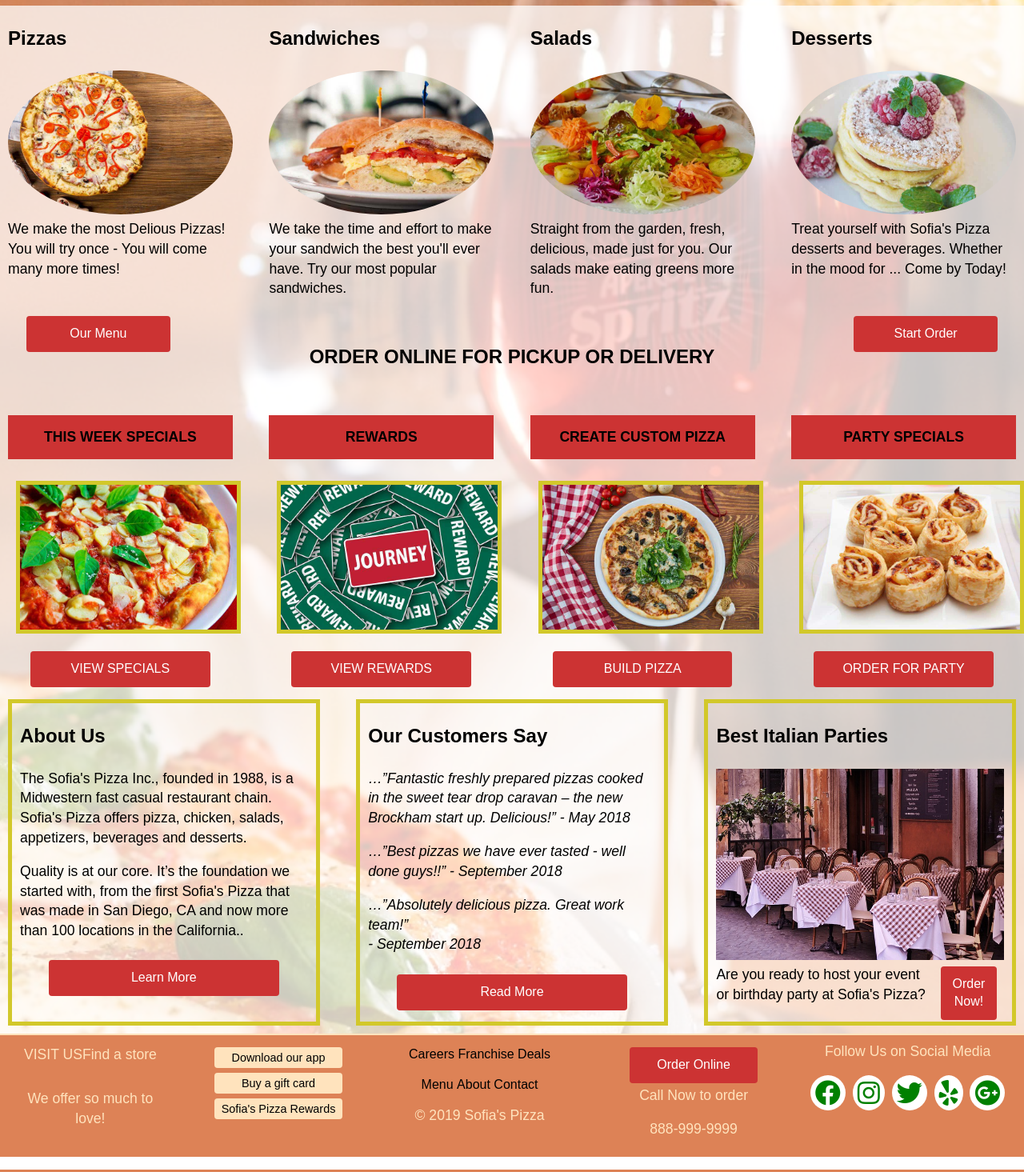
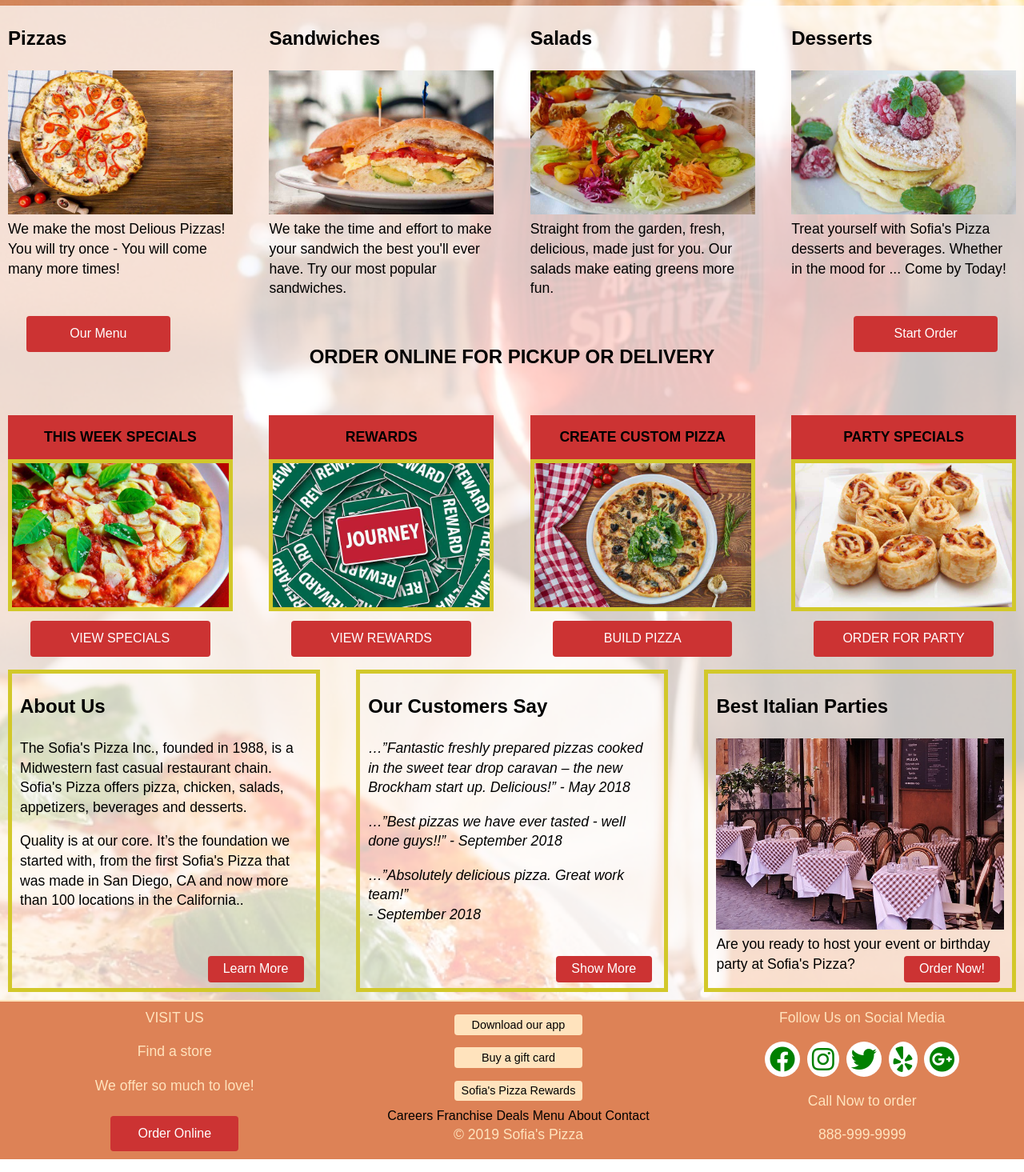
Before and after one commit to sfaverman/Sofia-s-Pizza, a PHP site: page / in a window 1280 px wide. Shown: the part 288-1753 px from the top of the page at 80% size. Run offline with PHP 8.4, Linux system fonts and the light colour scheme; some libraries are stand-ins or nearby versions.

Commit message:
Modified CSS for home page

```diff
--- a/css/pizza.css
+++ b/css/pizza.css
@@ -70,10 +70,26 @@ form span {
 	background-color: #cc3333;
 	padding: 15px;
 
+
 }
 #home3 img, #home4 > article {
 	border: 5px solid #d2c82a;
+	/*margin: 10px;*/
+}
+#home3 h4 {
+	margin-bottom: 0;
+}
+#home4 > article {
 	margin: 10px;
+	position: relative;
+}
+#home4 .btn, #home4 article a {
+	min-width: 120px;
+	position: absolute;
+	bottom: 0;
+	right: 0;
+	margin-right: 15px;
+	padding: 5px;
 }
 footer {
     margin-top: 0;
--- a/index.html
+++ b/index.html
@@ -61,24 +61,24 @@
      	<section id="home1" class="grid column4">
  			<article>
  				<h3>Pizzas</h3>
- 				<img src="images/pizza-h1.jpg" alt="pizza image" class="img-responsive img-circle">
+ 				<img src="images/pizza-h1.jpg" alt="pizza image" class="img-responsive">
  				<p> We make the most Delious Pizzas!
 					You will try once - You will come many more times! </p>
  			</article>
  			<article>
  				<h3>Sandwiches</h3>
- 				<img src="images/sandwich-h1.jpg" alt="sandwich image" class="img-responsive img-circle">
+ 				<img src="images/sandwich-h1.jpg" alt="sandwich image" class="img-responsive">
  				<p> We take the time and effort to make your sandwich the best you'll ever have. Try our most popular sandwiches.</p>
 
  			</article>
  			<article>
  				<h3>Salads</h3>
- 				<img src="images/salad-h1.jpg" alt="salad image" class="img-responsive img-circle">
+ 				<img src="images/salad-h1.jpg" alt="salad image" class="img-responsive">
  				<p> Straight from the garden, fresh, delicious, made just for you. Our salads make eating greens more fun. </p>
  			</article>
  			<article>
  				<h3>Desserts</h3>
- 				<img src="images/pancake-h1.jpg" alt="pancakes image" class="img-responsive img-circle">
+ 				<img src="images/pancake-h1.jpg" alt="pancakes image" class="img-responsive">
  				<p> Treat yourself with Sofia's Pizza  desserts and beverages. Whether in the mood for ... Come by Today!</p>
  			</article>
  		</section>
@@ -103,7 +103,7 @@
  			</article>
  			<article>
  				<h4>REWARDS</h3>
- 				<img src="images/rewards-h2.jpg" alt="rewards image"class="img-responsive" >
+ 				<img src="images/rewards-h2.jpg" alt="rewards image" class="img-responsive" >
  				<a href="order.html" class="btn button ">VIEW REWARDS</a>
  			</article>
  			<article>
@@ -137,35 +137,45 @@
 				<blockquote>
 					<p><i>…”Absolutely delicious pizza. Great work team!”<br>  - September 2018</i></p>
 				</blockquote>
-				<a href="order.html" class="btn button ">Read More</a>
+				<a href="order.html" class="btn button ">Show More</a>
  			</article>
  			<article>
  				<h3>Best Italian Parties</h3>
  				<img src="images/bistro-498504_640.jpg" alt="restaurant room image" class="img-responsive">
- 				<article class="grid asideRight">
- 					<p>Are you ready to host your event or birthday party at Sofia's Pizza?</p>
- 					<a href="order.html" class="btn button ">Order Now!</a>
- 				</article>
-
+ 				<p>Are you ready to host your event or birthday party at Sofia's Pizza?</p>
+ 				<a href="order.html" class="btn button ">Order Now!</a>
 
  			</article>
  		</section>
 <footer class="footer styleAccord">
-   <section class="grid pizzaFooter">
-   	<article class="gallery">
-		<p>VISIT US</p><br>
+   <section class="grid column3">
+   	<article>
+		<p>VISIT US</p>
   		<p>Find a store</p>
   		<p>We offer so much to love!</p>
+  		<a href="order.html" class="btn button ">Order Online</a>
+
    	</article>
-   	<article class="gallery">
+   	<article>
    		<ul>
    			<li><a href="#" class="btn button">Download our app</a></li>
    			<li><a href="#" class="btn button">Buy a gift card</a></li>
    			<li><a href="#" class="btn button">Sofia's Pizza Rewards</a></li>
    		</ul>
+   		<ul class="displayInline">
+   				<li><a href="#">Careers</a></li>
+   				<li><a href="#">Franchise</a></li>
+   				<li><a href="#">Deals</a></li>
+
+   				<li><a href="#">Menu</a></li>
+   				<li><a href="#">About</a></li>
+   				<li><a href="#">Contact</a></li>
+   		</ul>
+
+   		<p>&copy; 2019 Sofia's Pizza</p>
 
    	</article>
-   	<article class="gallery" >
+   	<!--<article class="gallery" >
    			<ul class="displayInline">
    				<li><a href="#">Careers</a></li>
    				<li><a href="#">Franchise</a></li>
@@ -179,21 +189,23 @@
    			</ul>
 
    		<p>&copy; 2019 Sofia's Pizza</p>
-   	</article>
-   	<article class="gallery">
+   	</article>-->
+   <!--	<article class="gallery">
    		<a href="order.html" class="btn button ">Order Online</a>
    		<p>Call Now to order</p>
    		<p>888-999-9999</p>
-   	</article>
+   	</article>-->
    	<article>
    		<p>Follow Us on Social Media</p>
-   		<div class="social">
+   		<div class="social mb">
    			<a href="#"><i class="fab fa-facebook"></i></a>
    			<a href="#"><i class="fab fa-instagram"></i></a>
 		   	<a href="#"><i class="fab fa-twitter"></i></a>
 		    <a href="#"><i class="fab fa-yelp"></i></a>
 		   	<a href="#"><i class="fab fa-google-plus"></i></a>
    		</div>
+   		<p>Call Now to order</p>
+   		<p>888-999-9999</p>
    	</article>
 
    </section>
```
